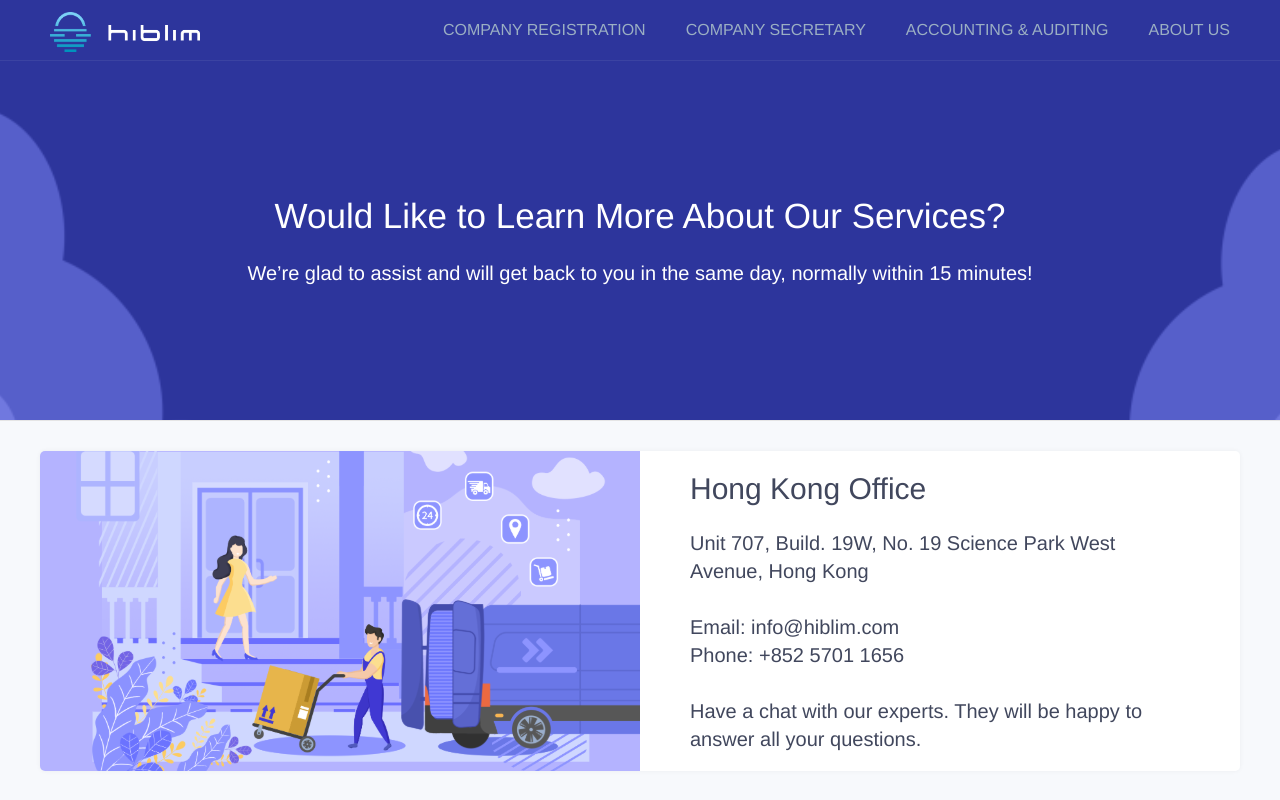
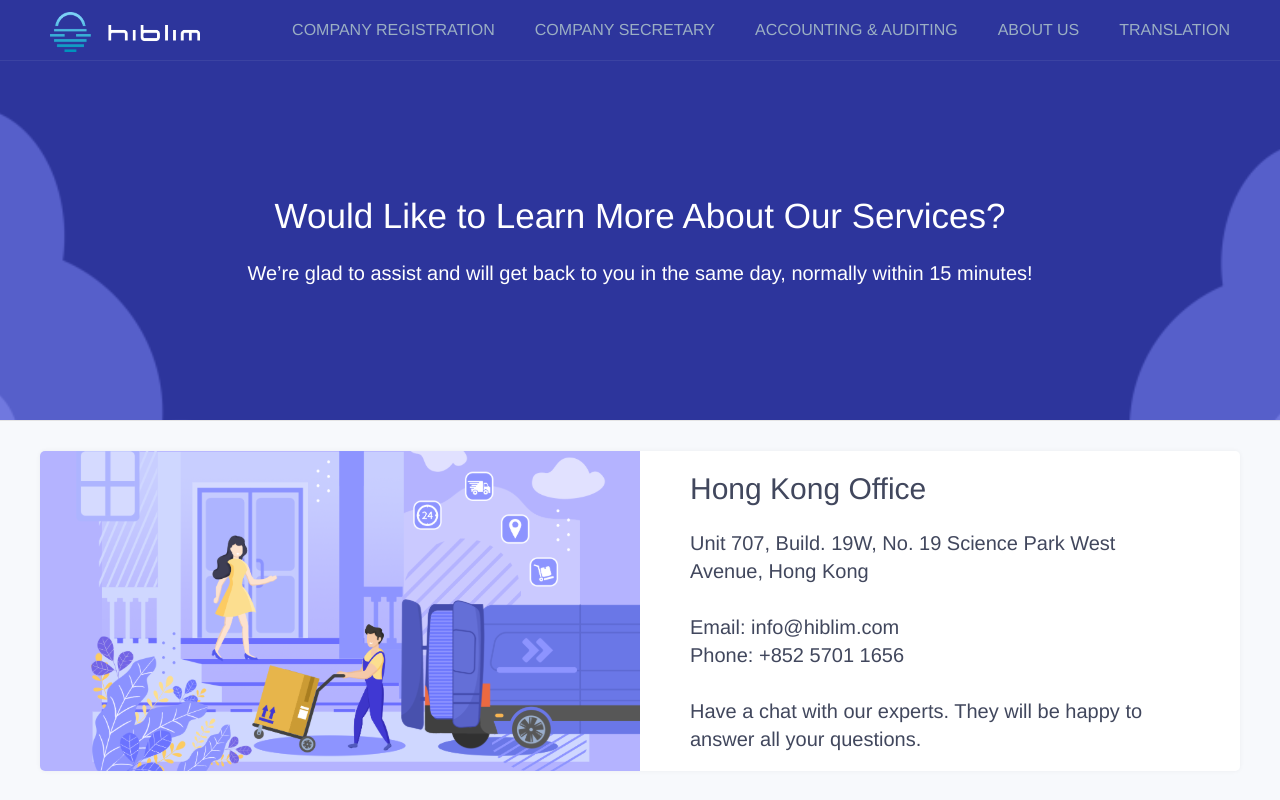
Before and after one commit to myNameCao/hiblim_en, a plain HTML site: page contact-us.html in a window 1280 px wide. Shown: the top 800 px of the page. Drawn offline with Linux system fonts and the light colour scheme; a script that the page names is missing.

Commit message:
add translation

```diff
--- a/contact-us.html
+++ b/contact-us.html
@@ -32,6 +32,9 @@
 		</li>
 		<li>
 			<a href="about-us.html">ABOUT US</a>
+		</li>
+		<li>
+			<a href="http://www.hiblim.com">TRANSLATION</a>
 		</li>
    	 </ul>
    </div>
```
Also changed, not shown: about-us.html (+3 -3 lines), accounting.html (+3 -3 lines), incorporation.html (+3 -0 lines), index.html (+3 -3 lines), secretary.html (+3 -0 lines), 1 other file.
